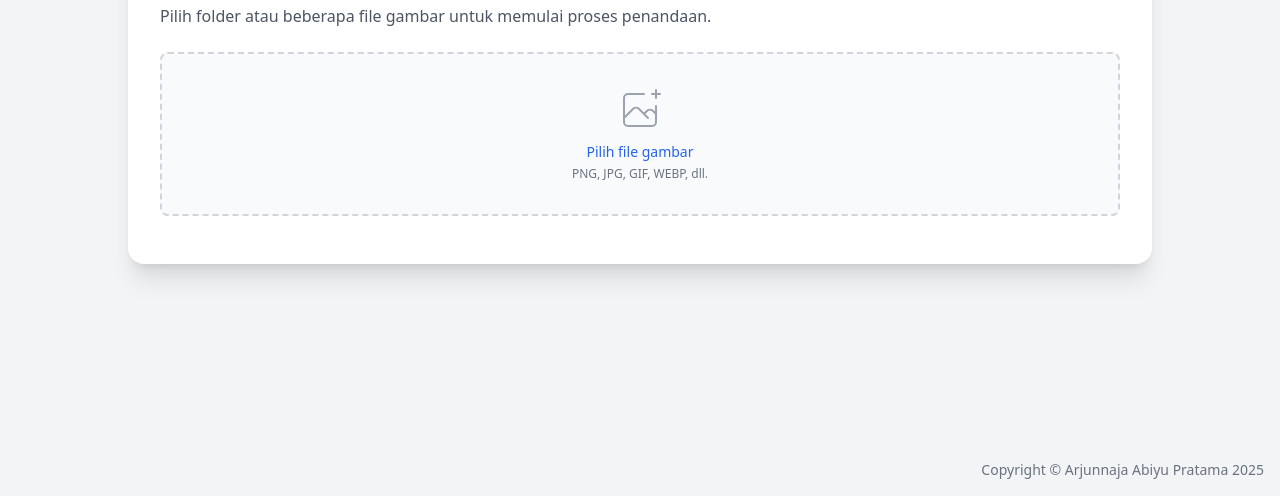
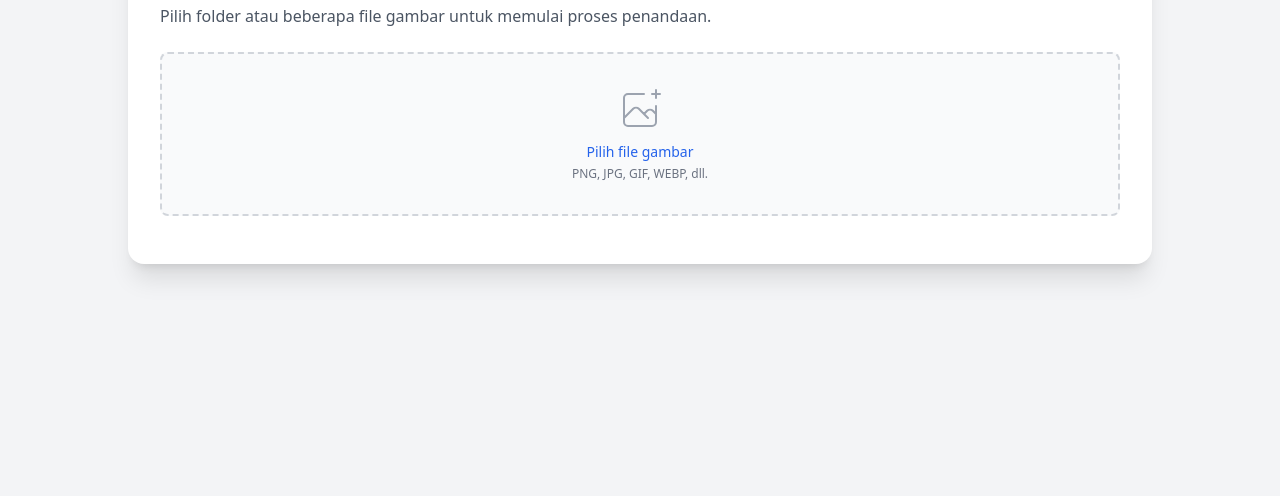
Before and after one commit to mightokondria/onomatopoeia-selector, a plain HTML site: page index.html in a window 1280 px wide. Shown: the part 304-800 px from the top of the page. Drawn offline with nearby package versions, Linux system fonts and the light colour scheme.

Commit message:
Remove footer from index.html
Deleted the fixed footer containing the copyright notice from the bottom of the page.

```diff
--- a/index.html
+++ b/index.html
@@ -277,10 +277,6 @@
         </div>
       </div>
     </div>
-
-    <footer class="fixed bottom-0 right-0 p-4 text-sm text-gray-500">
-      Copyright &copy; Arjunnaja Abiyu Pratama 2025
-    </footer>
 
     <script>
       // --- Referensi Elemen DOM ---
```
